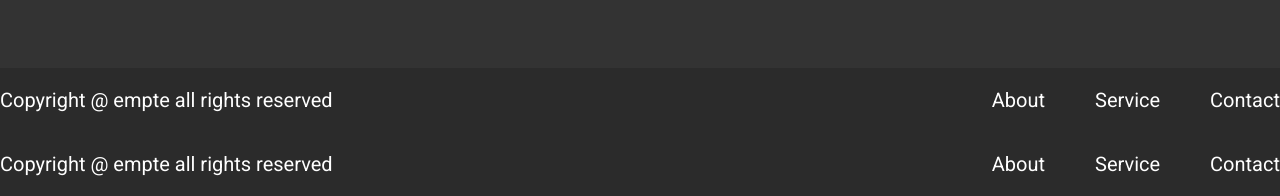
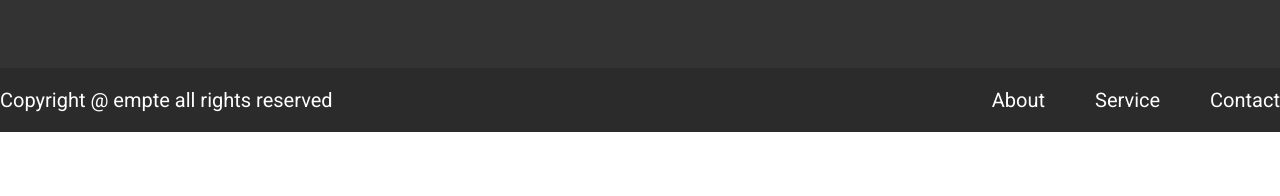
Before and after one commit to princejangid852/Empte, a plain HTML site: page index.html in a window 1280 px wide. Shown: the part 8143-8339 px from the top of the page. After the commit the page ends 8275 px from the top, so only its background shows below. Drawn offline with nearby package versions, Linux system fonts and the light colour scheme.

Commit message:
some change

```diff
--- a/index.html
+++ b/index.html
@@ -967,23 +967,7 @@
 
             </div>
         </div>
-        <div class="footer-end-background">
-            <div class="container">
 
-                <div class="footer-end">
-                    <div class="footer-end-left">
-                        <a href="#">Copyright @ empte all rights reserved</a>
-                    </div>
-
-                    <div class="footer-end-right">
-                        <p>About</p>
-                        <p>Service</p>
-                        <p>Contact</p>
-                    </div>
-                </div>
-
-            </div>
-        </div>
     </footer>
 
 
```
